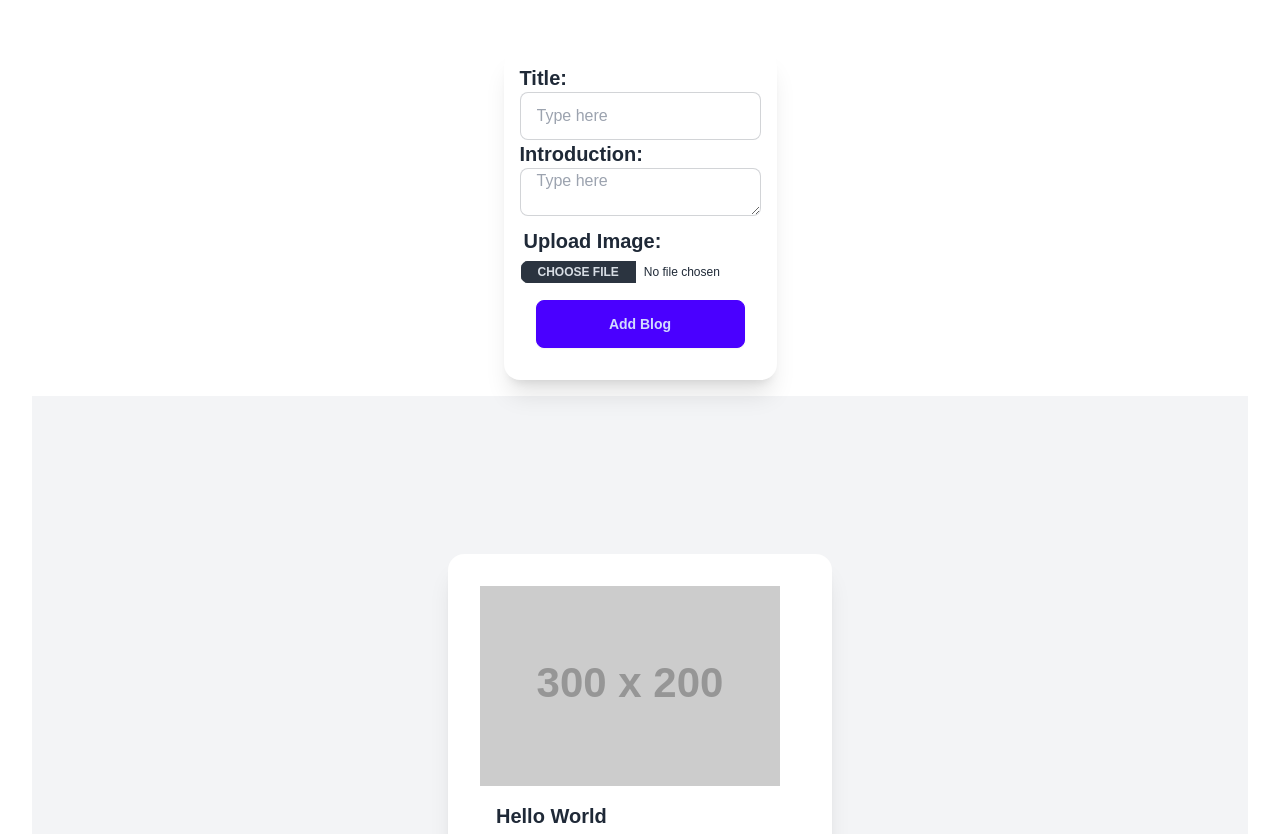
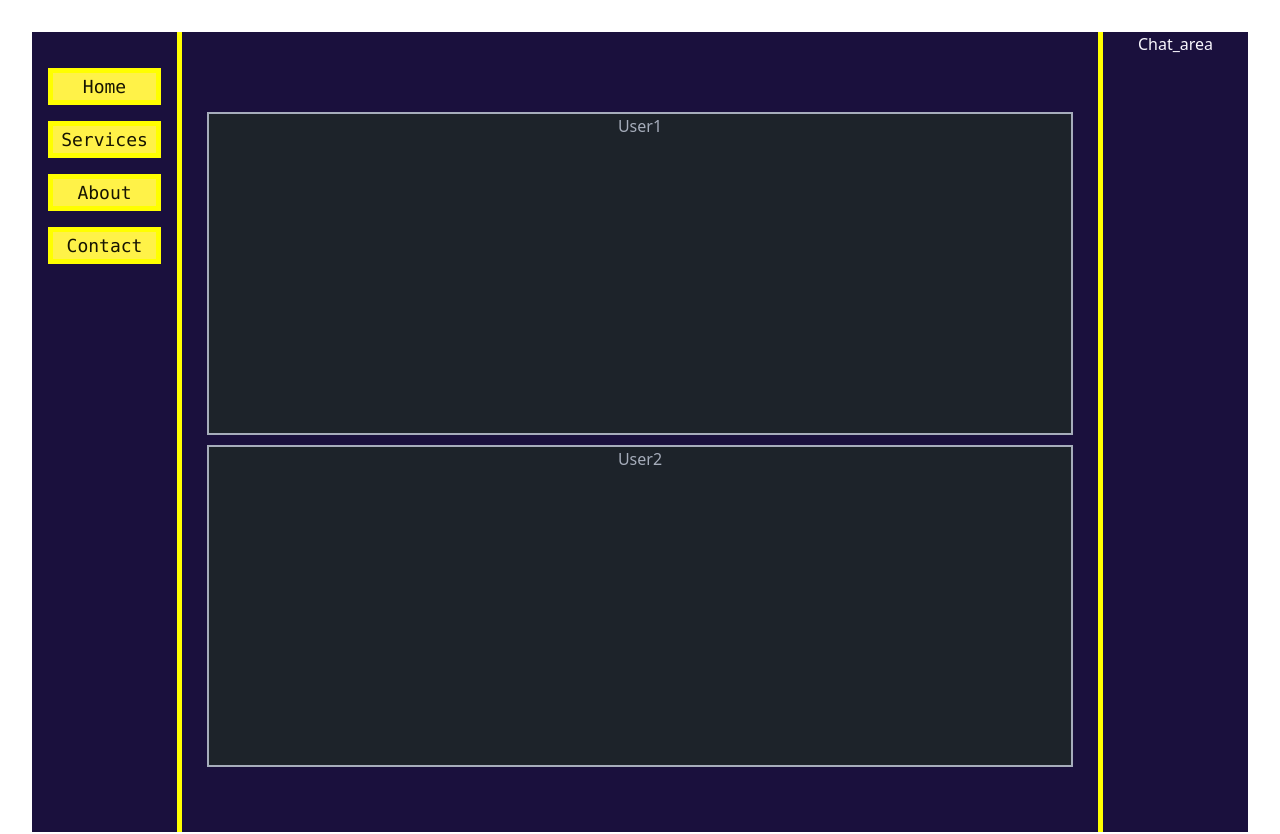
Before and after one commit to anshgandhii/Elixr-demo, a React (Vite) app: page / in a window 1280 px wide. Shown: the top 834 px of the page. Built offline with nearby package versions, Linux system fonts and the light colour scheme.

Commit message:
chat folder updated.Created and improved the UI of Sidebar,Video_Area and Chat_area components

```diff
--- a/src/App.jsx
+++ b/src/App.jsx
@@ -2,14 +2,15 @@ import { useState } from 'react'
 import reactLogo from './assets/react.svg'
 import viteLogo from '/vite.svg'
 import './App.css'
-import Chat from './components/Chat/Chat'
+import Chat from './components/chat/Chat1'
 import Blogs from './components/blogs/Blogs'
+import Sidebar from './components/chat/sidebar/Sidebar'
 
 function App() {
   const [count, setCount] = useState(0)
 
   return (
-    <Blogs/>
+    <Sidebar/>
   )
 }
 
--- a/src/components/chat/Chat.jsx
+++ b/src/components/chat/Chat1.jsx
@@ -1,7 +1,7 @@
 import React from 'react'
-import Sidebar from './Sidebar/Sidebar'
+import Sidebar from './sidebar/Sidebar'
 
-export default function Chat() {
+export default function Chat1() {
   return (
     <div>
         <Sidebar/>
--- /dev/null
+++ b/src/components/chat/chat_area/Chat_area.jsx
@@ -0,0 +1,7 @@
+import React from 'react'
+
+export default function Chat_area() {
+  return (
+    <div>Chat_area</div>
+  )
+}
--- a/src/components/chat/sidebar/Sidebar.css
+++ b/src/components/chat/sidebar/Sidebar.css
@@ -1,24 +1,33 @@
-body {
+.body{
     margin: 0;
-    font-family: Arial, sans-serif;
+    padding: 0;
+}
+/* The sidebar */
+.sidebar {
+    border-right: 5px solid yellow;
+    width: 150px;
+    /* background-color: #111; */
+    padding-top: 20px;
+    /* padding-right: 100px; */
+    /* margin-right: 5px; */
+    /* padding-right: 30px; */
+    /* flex-shrink: 0; */
+    transition: 0.3s;
+    overflow-x: hidden;
+    height: 100vh;
 }
 
-/* The sidebar */
-.sidebar {
-    height: 100%;
-    width: 250px;
-    position: fixed;
-    top: 0;
-    left: 0;
-    /* background-color: #111; */
-    padding-top: 20px;
-    transition: 0.3s;
-    overflow-x: hidden;
+.chat_area{
+    border-left:5px solid yellow; ;
+    width: 150px;
+    height: 100vh;
 }
 
 /* Sidebar links */
 .sidebar a {
-    padding: 15px 25px;
+    border: 5px solid yellow;
+    padding-left: px;
+    /* padding: 20px 25px; */
     text-decoration: none;
     font-size: 18px;
     /* color: white; */
@@ -32,12 +41,17 @@ body {
 } */
 
 /* Main content */
-.content {
-    margin-left: 260px;
+.video{
+    flex-grow: 1; /* Allows the video area to take up the remaining space */
     padding: 20px;
+    box-sizing: border-box;
+    height: 100vh;
 }
 
-.chat_area{
+.container{
     display: flex;
-    height: 100vh;
+    /* justify-content: ; */
+    height: 100%; /* Ensures the container takes the full height of the viewport */
+    width: 100%;
+
 }
--- a/src/components/chat/sidebar/Sidebar.jsx
+++ b/src/components/chat/sidebar/Sidebar.jsx
@@ -1,6 +1,8 @@
 import React, { useState } from "react";
 import { useSwipeable } from "react-swipeable";
 import "./Sidebar.css";
+import Video_Area from '../video_area/Video_Area';
+import Chat_area from "../chat_area/chat_area";
 
 export default function Sidebar() {
   const [isOpen, setIsOpen] = useState(false); // Sidebar is hidden initially
@@ -17,17 +19,20 @@ export default function Sidebar() {
   });
 
   return (
-    <div className="chat_area" data-theme="cupcake">
-        <div class="sidebar " data-theme="retro">
-        <a href="#home">Home hello</a>
-        <a href="#services">Services</a>
-        <a href="#about">About</a>
-        <a href="#contact">Contact</a>
+    <div className="container">
+        <div class="sidebar " data-theme="synthwave">
+        <a href="#home" className="m-4" data-theme="cyberpunk">Home </a>
+        <a href="#services "className="m-4" data-theme="cyberpunk">Services</a>
+        <a href="#about" className="m-4" data-theme="cyberpunk">About</a>
+        <a href="#contact" className="m-4" data-theme="cyberpunk">Contact</a>
         </div>
 
-        <div class="content" data-theme="synthwave">
-        <h1>Main Content Area</h1>
-        <p>This is where your main content goes. The sidebar is fixed on the left and will stay visible while you scroll.</p>
+        <div className="video" data-theme="synthwave">
+          <Video_Area />
+        </div>
+
+        <div className="chat_area "data-theme="synthwave">
+          <Chat_area />
         </div>
     </div>
   );
--- /dev/null
+++ b/src/components/chat/video_area/Video_Area.css
@@ -0,0 +1,13 @@
+.call{
+    display: flex;
+    padding-top: 55px;
+    height: 90vh;
+    flex-direction: column;
+    justify-content: center;
+    /* flex-basis: auto; */
+}
+.call > div{
+    margin: 5px;
+    border: solid 2px;
+    height: 100vh;
+}
--- /dev/null
+++ b/src/components/chat/video_area/Video_Area.jsx
@@ -0,0 +1,14 @@
+import React from 'react'
+import "./Video_Area.css"
+export default function Video_Area() {
+  return (
+    <div className='call' data-theme="synthwave">
+      <div data-theme="dark">
+          User1
+      </div>
+      <div data-theme="dark">
+          User2
+      </div >
+    </div>
+  )
+}
--- a/tailwind.config.js
+++ b/tailwind.config.js
@@ -6,7 +6,7 @@ export default {
     "./src/**/*.{js,ts,jsx,tsx}",
   ],
   daisyui: {
-    themes: ["light", "dark", "cupcake","retro","synthwave"],
+    themes: ["light", "dark", "cupcake","retro","synthwave","valentine","cyberpunk"],
   },
   theme: {
     extend: {},
```
